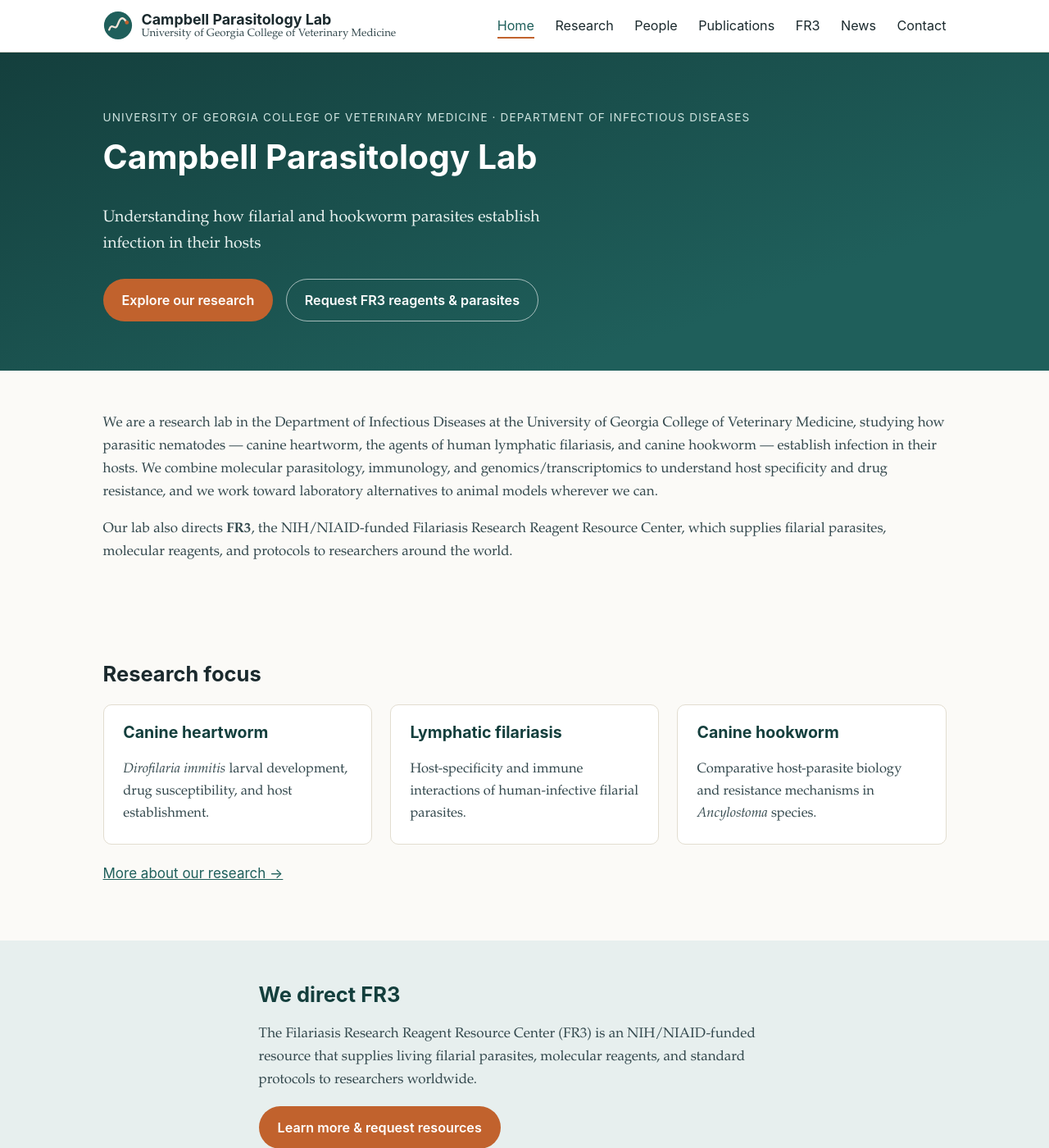
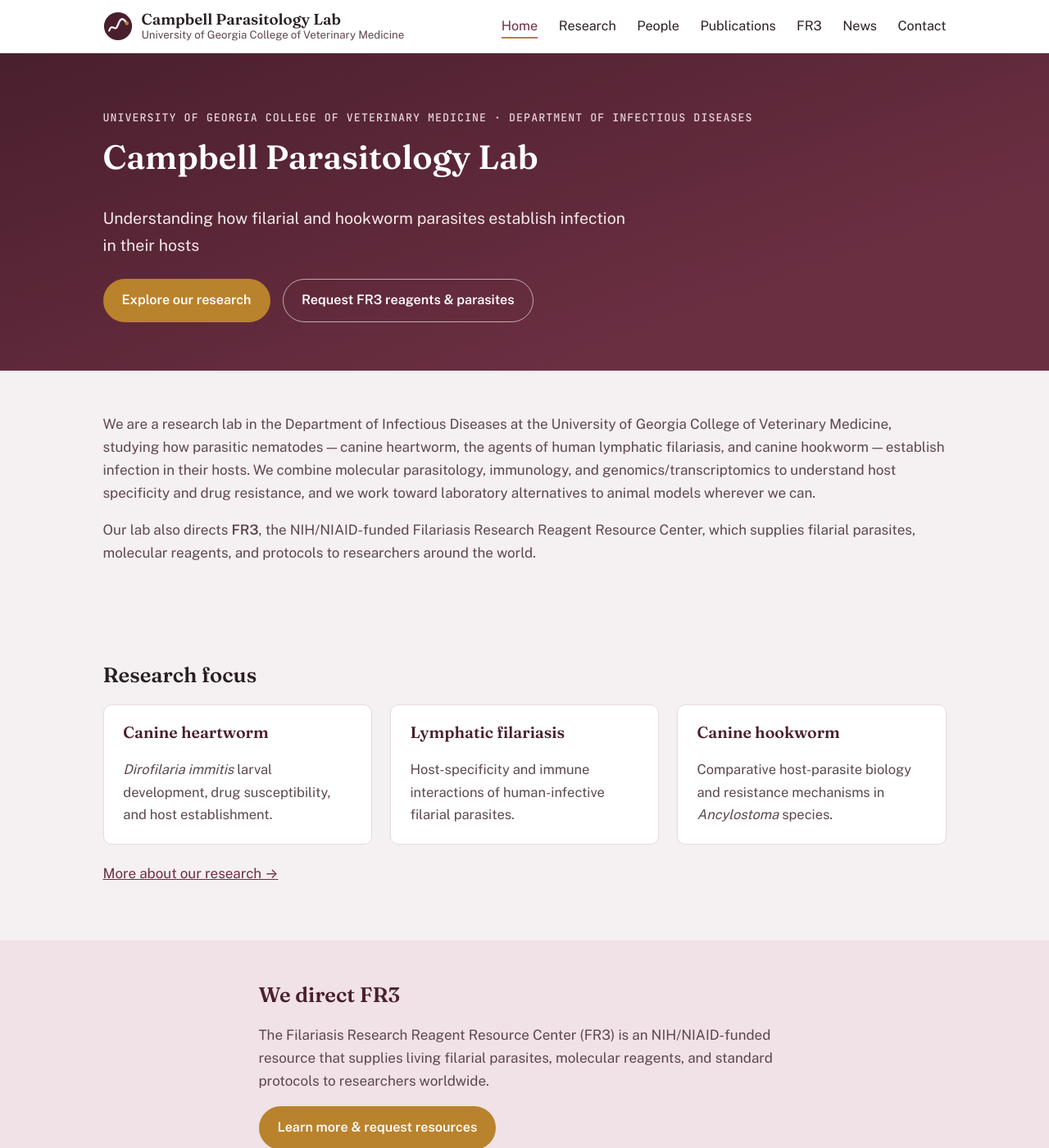
Before and after one commit to ejcampbell7/campbell-parasitology, a Jekyll site: the page built from index.md, in a window 1280 px wide and 1400 px high. Shown: the whole window at 82% size. Built offline with Jekyll 4.4.1, drawn with Linux system fonts in a browser that asks for light colours; some of the changed text lies outside the part shown.

Commit message:
Add files via upload

```diff
--- a/_includes/footer.html
+++ b/_includes/footer.html
@@ -14,6 +14,6 @@
     </div>
   </div>
   <div class="wrap footer-bottom">
-    &copy; {{ site.time | date: '%Y' }} {{ site.title }}.
+    &copy; {{ site.time | date: '%Y' }} {{ site.title }}. Built with Jekyll on GitHub Pages.
   </div>
 </footer>
--- a/_includes/header.html
+++ b/_includes/header.html
@@ -1,5 +1,19 @@
+{% if page.url contains '/fr3/' %}
+<div class="fr3-strip">
+  <div class="wrap">Part of the <a href="{{ '/' | relative_url }}">Campbell Parasitology Lab</a></div>
+</div>
+{% endif %}
 <header class="site-header">
   <div class="wrap header-inner">
+    {% if page.url contains '/fr3/' %}
+    <a class="site-brand" href="{{ '/fr3/' | relative_url }}">
+      <img src="{{ '/assets/images/fr3-logo.svg' | relative_url }}" alt="" class="brand-mark" width="36" height="36">
+      <span class="brand-text">
+        <span class="brand-title">FR3</span>
+        <span class="brand-sub">Filariasis Research Reagent Resource Center</span>
+      </span>
+    </a>
+    {% else %}
     <a class="site-brand" href="{{ '/' | relative_url }}">
       <img src="{{ '/assets/images/logo.svg' | relative_url }}" alt="" class="brand-mark" width="36" height="36">
       <span class="brand-text">
@@ -7,6 +21,7 @@
         <span class="brand-sub">{{ site.institution }}</span>
       </span>
     </a>
+    {% endif %}
     <button class="nav-toggle" aria-expanded="false" aria-controls="site-nav" id="nav-toggle">
       <span class="sr-only">Menu</span>
       <span class="hamburger"></span>
--- a/_layouts/default.html
+++ b/_layouts/default.html
@@ -3,7 +3,7 @@
 <head>
   {% include head.html %}
 </head>
-<body>
+<body{% if page.url contains '/fr3/' %} class="fr3-section"{% endif %}>
   <a class="skip-link" href="#main">Skip to content</a>
   {% include header.html %}
   <main id="main">
--- a/assets/css/main.css
+++ b/assets/css/main.css
@@ -1,22 +1,59 @@
 /* =========================================================
-   Campbell Host-Parasite Interactions Lab — stylesheet
-   Edit colors in the :root block below to re-theme the site.
+   Campbell Parasitology Lab & FR3 — stylesheet
+
+   Two brands, one repo. The lab's own colors and type live in
+   the :root block below. Pages under /fr3/ automatically switch
+   to FR3's own colors and type via the `.fr3-section` block —
+   nothing to do per-page, it's driven by the URL (see
+   _includes/header.html and _layouts/default.html).
+
+   To re-theme: change the hex values in :root (lab) or
+   .fr3-section (FR3). Everything else reads from these
+   variables, so a color change here updates the whole site.
    ========================================================= */
 
+@import url('https://fonts.googleapis.com/css2?family=Archivo:wght@700;800&family=Fraunces:opsz,wght@9..144,400;9..144,500;9..144,600&family=IBM+Plex+Mono:wght@500&family=IBM+Plex+Sans:wght@400;500;600&family=JetBrains+Mono:wght@500;600&family=Public+Sans:wght@400;500;600&display=swap');
+
 :root {
-  --color-ink: #1b2a2e;
-  --color-body: #33484d;
-  --color-bg: #fbfaf7;
+  /* ---- Campbell Parasitology Lab (site default) ---- */
+  --color-ink: #2a1f22;
+  --color-body: #5c4750;
+  --color-bg: #f5f0f1;
   --color-surface: #ffffff;
-  --color-border: #e2ddd0;
-  --color-primary: #1f5f5b;      /* deep teal */
-  --color-primary-dark: #143f3d;
-  --color-accent: #c1622d;       /* warm terracotta accent */
-  --color-accent-soft: #f4e6da;
-  --color-primary-soft: #e7efee;
+  --color-border: #e6dadd;
+  --color-primary: #6b2f42;        /* plum */
+  --color-primary-dark: #4a1f2d;
+  --color-accent: #b9822c;         /* ochre */
+  --color-accent-dark: #8c631f;
+  --color-accent-soft: #f3e8d5;
+  --color-primary-soft: #f0e2e6;
+
+  --font-display: 'Fraunces', Georgia, 'Times New Roman', serif;
+  --font-body: 'Public Sans', -apple-system, BlinkMacSystemFont, 'Segoe UI', Helvetica, Arial, sans-serif;
+  --font-mono: 'JetBrains Mono', 'SFMono-Regular', Consolas, monospace;
+
   --max-width: 1080px;
   --radius: 10px;
   font-size: 17px;
+}
+
+/* ---- FR3 section: same structure, FR3's own colors + type ---- */
+.fr3-section {
+  --color-ink: #0c2430;
+  --color-body: #3c5a70;
+  --color-bg: #eef4f7;
+  --color-surface: #ffffff;
+  --color-border: #cfe0e8;
+  --color-primary: #0a3b54;        /* navy */
+  --color-primary-dark: #072a3d;
+  --color-accent: #00a0d6;         /* cyan */
+  --color-accent-dark: #0783ab;
+  --color-accent-soft: #dff3fa;
+  --color-primary-soft: #e3edf2;
+
+  --font-display: 'Archivo', -apple-system, BlinkMacSystemFont, 'Segoe UI', Helvetica, Arial, sans-serif;
+  --font-body: 'IBM Plex Sans', -apple-system, BlinkMacSystemFont, 'Segoe UI', Helvetica, Arial, sans-serif;
+  --font-mono: 'IBM Plex Mono', 'SFMono-Regular', Consolas, monospace;
 }
 
 * { box-sizing: border-box; }
@@ -25,25 +62,26 @@
 
 body {
   margin: 0;
-  font-family: "Iowan Old Style", "Palatino Linotype", Palatino, Georgia, "Times New Roman", serif;
+  font-family: var(--font-body);
   color: var(--color-body);
   background: var(--color-bg);
   line-height: 1.65;
 }
 
 h1, h2, h3, h4 {
-  font-family: -apple-system, BlinkMacSystemFont, "Segoe UI", Helvetica, Arial, sans-serif;
+  font-family: var(--font-display);
+  font-weight: 600;
   color: var(--color-ink);
   line-height: 1.2;
   margin-top: 0;
 }
 
-h1 { font-size: 2.1rem; }
+h1 { font-size: 2.1rem; font-weight: 600; }
 h2 { font-size: 1.5rem; margin-bottom: 0.75em; }
 h3 { font-size: 1.15rem; }
 
 a { color: var(--color-primary); }
-a:hover { color: var(--color-accent); }
+a:hover { color: var(--color-accent-dark); }
 
 img { max-width: 100%; }
 
@@ -71,6 +109,19 @@
 }
 .skip-link:focus { left: 0; }
 
+/* Cross-brand strip — shown only on /fr3/ pages, links back to the lab */
+.fr3-strip {
+  background: var(--color-primary-dark);
+  color: #cfe6f0;
+  font-family: var(--font-mono);
+  font-size: 0.72rem;
+  letter-spacing: 0.04em;
+  text-transform: uppercase;
+  padding: 0.45rem 0;
+  text-align: center;
+}
+.fr3-strip a { color: #fff; text-decoration: underline; }
+
 /* Header */
 .site-header {
   background: var(--color-surface);
@@ -96,9 +147,9 @@
 .brand-mark { flex-shrink: 0; }
 .brand-text { display: flex; flex-direction: column; line-height: 1.2; }
 .brand-title {
-  font-family: -apple-system, BlinkMacSystemFont, "Segoe UI", Helvetica, Arial, sans-serif;
-  font-weight: 700;
-  font-size: 1.05rem;
+  font-family: var(--font-display);
+  font-weight: 600;
+  font-size: 1.1rem;
 }
 .brand-sub { font-size: 0.78rem; color: var(--color-body); }
 
@@ -127,7 +178,7 @@
   gap: 1.5rem;
   margin: 0;
   padding: 0;
-  font-family: -apple-system, BlinkMacSystemFont, "Segoe UI", Helvetica, Arial, sans-serif;
+  font-family: var(--font-body);
   font-size: 0.95rem;
 }
 .site-nav a {
@@ -149,20 +200,20 @@
 }
 .hero-inner { padding: 4rem 1.5rem 3.5rem; }
 .eyebrow {
-  font-family: -apple-system, BlinkMacSystemFont, "Segoe UI", Helvetica, Arial, sans-serif;
+  font-family: var(--font-mono);
   text-transform: uppercase;
   letter-spacing: 0.08em;
-  font-size: 0.8rem;
-  color: #cfe4e0;
+  font-size: 0.78rem;
+  color: #e6d3da;
   margin: 0 0 0.75rem;
 }
 .hero h1 { color: #fff; font-size: 2.4rem; max-width: 20ch; }
-.hero-tagline { font-size: 1.15rem; max-width: 55ch; color: #eaf3f1; }
+.hero-tagline { font-size: 1.15rem; max-width: 55ch; color: #f3e9eb; }
 .hero-actions { display: flex; gap: 0.9rem; flex-wrap: wrap; margin-top: 1.5rem; }
 
 .btn {
   display: inline-block;
-  font-family: -apple-system, BlinkMacSystemFont, "Segoe UI", Helvetica, Arial, sans-serif;
+  font-family: var(--font-body);
   font-weight: 600;
   font-size: 0.95rem;
   padding: 0.7rem 1.3rem;
@@ -171,7 +222,7 @@
   border: 1.5px solid transparent;
 }
 .btn-primary { background: var(--color-accent); color: #fff; }
-.btn-primary:hover { background: #a84f22; color: #fff; }
+.btn-primary:hover { background: var(--color-accent-dark); color: #fff; }
 .hero .btn-secondary { background: transparent; color: #fff; border-color: rgba(255,255,255,0.6); }
 .hero .btn-secondary:hover { background: rgba(255,255,255,0.12); color: #fff; }
 .page .btn-secondary { background: var(--color-primary-soft); color: var(--color-primary-dark); border-color: var(--color-primary-soft); }
@@ -194,7 +245,7 @@
   border-bottom: 1px solid var(--color-border);
   vertical-align: top;
 }
-.page-content th { font-family: -apple-system, BlinkMacSystemFont, "Segoe UI", Helvetica, Arial, sans-serif; }
+.page-content th { font-family: var(--font-body); font-weight: 600; }
 .page-content blockquote {
   border-left: 3px solid var(--color-accent);
   margin: 1.5rem 0;
@@ -220,9 +271,9 @@
 }
 .card h3 { color: var(--color-primary-dark); }
 .card p { margin-bottom: 0; font-size: 0.97rem; }
-.section-more { margin-top: 1.25rem; font-family: -apple-system, BlinkMacSystemFont, "Segoe UI", Helvetica, Arial, sans-serif; }
+.section-more { margin-top: 1.25rem; font-family: var(--font-body); }
 
-/* FR3 callout */
+/* FR3 callout (on lab homepage) */
 .fr3-callout {
   background: var(--color-primary-soft);
   padding: 3rem 1.5rem;
@@ -259,19 +310,19 @@
   border-bottom: 1px solid var(--color-border);
 }
 .pub-list .pub-title { font-weight: 600; color: var(--color-ink); }
-.pub-list .pub-meta { font-size: 0.9rem; color: var(--color-body); }
-.pub-filters { margin: 1rem 0 0.5rem; font-size: 0.9rem; font-family: -apple-system, BlinkMacSystemFont, "Segoe UI", Helvetica, Arial, sans-serif; }
+.pub-list .pub-meta { font-size: 0.9rem; color: var(--color-body); font-family: var(--font-mono); }
+.pub-filters { margin: 1rem 0 0.5rem; font-size: 0.9rem; font-family: var(--font-body); }
 
 /* News / posts */
 .post-list { list-style: none; padding: 0; }
 .post-list li { padding: 0.5rem 0; border-bottom: 1px solid var(--color-border); }
-.post-list .post-date { font-size: 0.85rem; color: var(--color-body); margin-right: 0.75rem; font-family: -apple-system, BlinkMacSystemFont, "Segoe UI", Helvetica, Arial, sans-serif; }
-.post .post-date { font-family: -apple-system, BlinkMacSystemFont, "Segoe UI", Helvetica, Arial, sans-serif; text-transform: uppercase; letter-spacing: 0.05em; font-size: 0.8rem; color: var(--color-accent); }
+.post-list .post-date { font-size: 0.85rem; color: var(--color-body); margin-right: 0.75rem; font-family: var(--font-mono); }
+.post .post-date { font-family: var(--font-mono); text-transform: uppercase; letter-spacing: 0.05em; font-size: 0.8rem; color: var(--color-accent-dark); }
 
 /* Footer */
 .site-footer {
   background: var(--color-primary-dark);
-  color: #dfeae7;
+  color: #f0e6e9;
   margin-top: 4rem;
   font-size: 0.9rem;
 }
@@ -281,12 +332,15 @@
   gap: 1.5rem;
   padding: 2.5rem 1.5rem 1.5rem;
 }
-.site-footer a { color: #cfe4e0; }
+.site-footer a { color: #e6c9d2; }
 .footer-bottom {
   padding: 1rem 1.5rem 2rem;
   font-size: 0.8rem;
-  color: #9fbcb7;
+  color: #c9a3af;
 }
+.fr3-section .site-footer { color: #dcedf3; }
+.fr3-section .site-footer a { color: #a9d8e8; }
+.fr3-section .footer-bottom { color: #7fa7bc; }
 
 /* Responsive */
 @media (max-width: 720px) {
```
Also changed, not shown: SETUP.md (+24 -5 lines), _publications/2025-in-vitro-molting-di-l3.md (added, +16 -0 lines), assets/images/favicon.svg, assets/images/fr3-logo.svg (added), assets/images/logo.svg.
